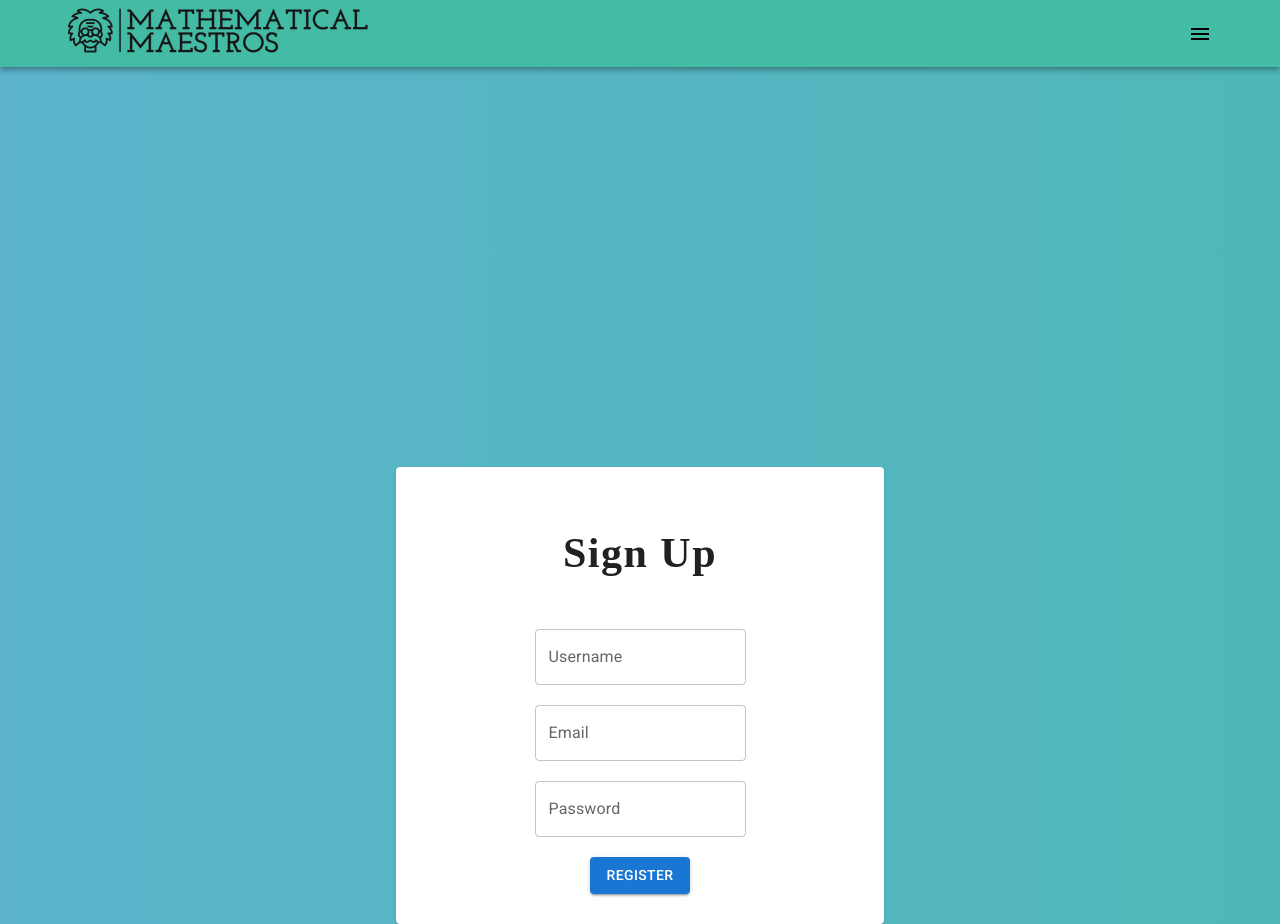
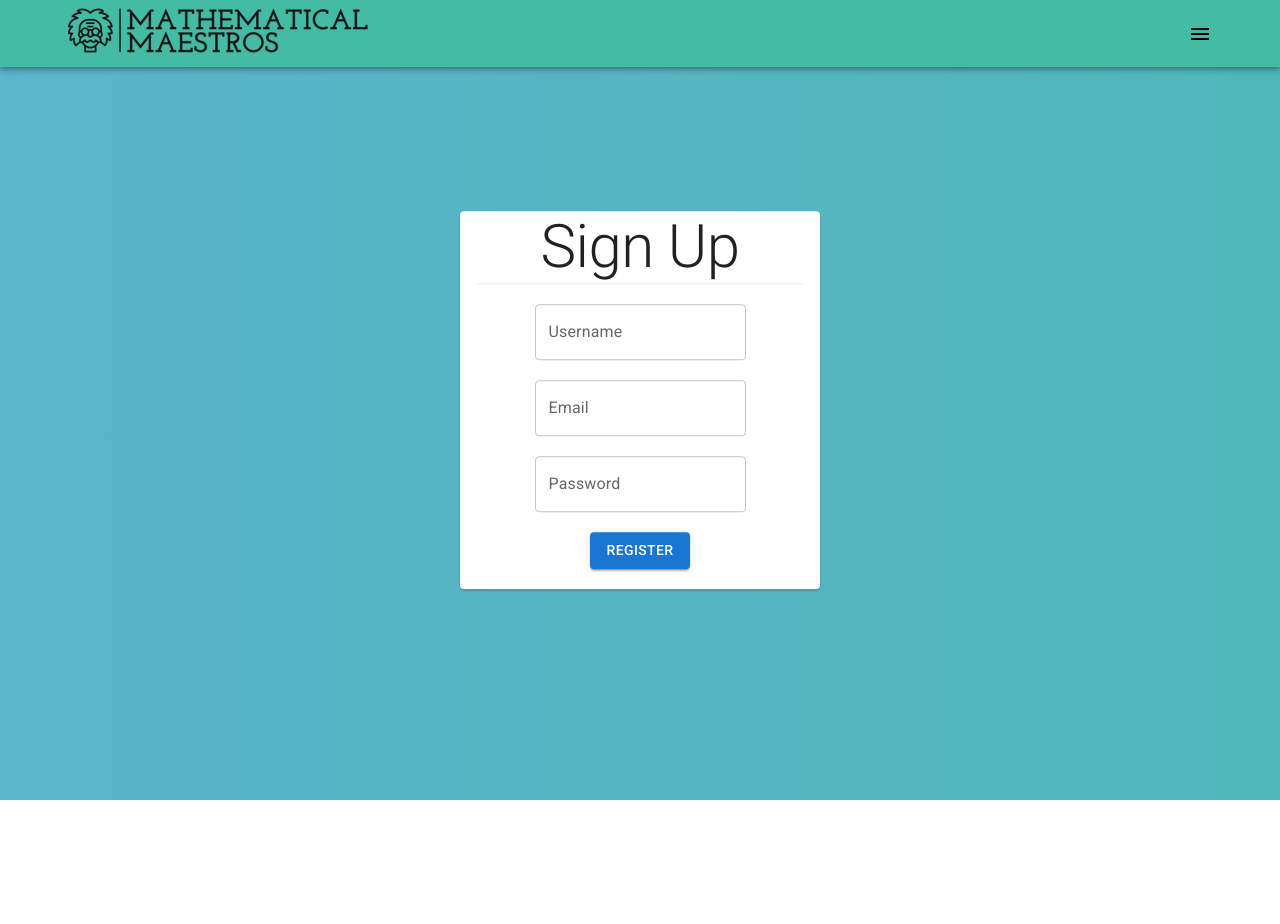
Before and after one commit to IUS-CS/Capstone-Project-Mathematical-Maestros, a React (Create React App) app in the folder react-front-end/: page /signUp in a window 1280 px wide. After the commit the page ends 800 px from the top, so only its background shows below. Built offline with nearby package versions, Linux system fonts and the light colour scheme.

Commit message:
Styling for Sign In and Sign Up pages Password forms now correctly hide password

```diff
--- a/react-front-end/src/pages/signIn.js
+++ b/react-front-end/src/pages/signIn.js
@@ -1,102 +1,124 @@
-import React from 'react';
-import { useState } from 'react'
-import { Navigate } from 'react-router-dom'
-import Card from '@mui/material/Card';
-import TextField from '@mui/material/TextField';
-import Button from '@mui/material/Button';
-import Alert from '@mui/material/Alert'
+import React from "react";
+import { useState } from "react";
+import { Navigate } from "react-router-dom";
+import Card from "@mui/material/Card";
+import Divider from "@mui/material/Divider";
+import TextField from "@mui/material/TextField";
+import Button from "@mui/material/Button";
+import Alert from "@mui/material/Alert";
+import Typography from "@mui/material/Typography";
 
 const styles = {
   card: {
-    margin: 'auto',
-    marginTop: '25rem',
-    width: '35%',
-    padding: '20px',
-    textAlign: 'center',
-  },
-  h3: {
-    fontSize: '42px',
-    fontWeight: 'bold',
-    letterSpacing: '1.5px',
-    textAlign: 'center',
+    position: "absolute",
+    left: "50%",
+    top: "50%",
+    webkitTransform: "translate(-50%, -50%)",
+    transform: "translate(-50%, -50%)",
+    textAlign: "center",
+    minWidth: "360px",
   },
   form: {
-    display: 'flex',
-    flexDirection: 'column',
-    alignItems: 'center',
+    margin: "10px",
+    display: "flex",
+    flexDirection: "column",
+    alignItems: "center",
   },
   textField: {
-    margin: '10px',
+    margin: "10px",
   },
   button: {
-    margin: '10px',
+    margin: "10px",
   },
   alert: {
-    margin: '10px',
-  }
-}
+    margin: "10px",
+  },
+};
 
 const SignIn = () => {
   const [name, setName] = useState("");
   const [password, setPassword] = useState("");
 
-  const [ redirect, setRedirect ] = useState(false);
-  const [ alert, setAlert ] = useState(false);
+  const [redirect, setRedirect] = useState(false);
+  const [failureAlert, setFailureAlert] = useState(false);
+  const [successAlert, setSuccessAlert] = useState(false);
 
-  const handleSubmit = e => {
+  const handleSubmit = (e) => {
     e.preventDefault();
     let userinfo = {
-      user_name : name,
-      password : password
-      }
+      user_name: name,
+      password: password,
+    };
 
     const requestOptions = {
       method: "POST",
       headers: { "Content-Type": "application/json" },
       body: JSON.stringify(userinfo),
-        credentials: "include"
+      credentials: "include",
     };
 
-      fetch("/users/session", requestOptions)
-      .then(response => {
-        if (response.status === 200)
-          setRedirect(true)
-        if (response.status === 401)
-          setAlert(true)
+    fetch("/api/users/session", requestOptions)
+      .then((response) => {
+        if (response.status === 200) {
+          setSuccessAlert(true);
+          setTimeout(() => {
+            setRedirect(true);
+          }, 1000);
+        }
+        if (response.status === 401) setFailureAlert(true);
       })
-      .catch(err =>{
-        console.log("error : ", err)
-      })
+      .catch((err) => {
+        console.log("error : ", err);
+      });
+  };
+
+  if (redirect) {
+    return <Navigate to="/" />;
   }
 
-    if (redirect){
   return (
-        <Navigate to='/'/>
-      )
-    }
-
-    return(
     <Card style={styles.card}>
-        <h3 style={styles.h3}>Sign In</h3>
-        { alert && <Alert severity="error" style={styles.alert}>Incorrect username or password</Alert> }
+      <Typography variant="h2" gutterBotton>
+        Sign In
+      </Typography>
+      <Divider variant="middle" light />
+      {failureAlert && (
+        <Alert severity="error" style={styles.alert}>
+          Incorrect username or password
+        </Alert>
+      )}
+      {successAlert && (
+        <Alert severity="success" style={styles.alert}>
+          Log in Successful!
+        </Alert>
+      )}
       <form style={styles.form}>
-          <TextField id="outlined-basic"
+        <TextField
+          id="outlined-basic"
           style={styles.textField}
           label="Username"
-            placeholder='Enter Username'
+          placeholder="Enter Username"
           variant="outlined"
           value={name}
           onChange={(e) => setName(e.target.value)}
         />
-          <TextField id="outlined-basic"
+        <TextField
+          id="outlined-basic"
           style={styles.textField}
-            placeholder='Enter Password'
+          placeholder="Enter Password"
           label="Password"
           variant="outlined"
+          type="password"
           value={password}
           onChange={(e) => setPassword(e.target.value)}
         />
-          <Button style={styles.button} variant="contained" color="primary" type="submit" onClick={handleSubmit}>
+        <Button
+          style={styles.button}
+          variant="contained"
+          color="primary"
+          type="submit"
+          onClick={handleSubmit}
+        >
           Login
         </Button>
       </form>
--- a/react-front-end/src/pages/signUp.js
+++ b/react-front-end/src/pages/signUp.js
@@ -1,112 +1,144 @@
-import React from 'react';
-import { useState } from 'react'
-import { Navigate } from 'react-router-dom'
-import Card from '@mui/material/Card';
-import TextField from '@mui/material/TextField';
-import Button from '@mui/material/Button';
-import Alert from '@mui/material/Alert'
+import React from "react";
+import { useState } from "react";
+import { Navigate } from "react-router-dom";
+import Card from "@mui/material/Card";
+import Divider from "@mui/material/Divider";
+import TextField from "@mui/material/TextField";
+import Button from "@mui/material/Button";
+import Alert from "@mui/material/Alert";
+import Typography from "@mui/material/Typography";
 
 const styles = {
   card: {
-    margin: 'auto',
-    marginTop: '25rem',
-    width: '35%',
-    padding: '20px',
-    textAlign: 'center',
-  },
-  h3: {
-    fontSize: '42px',
-    fontWeight: 'bold',
-    letterSpacing: '1.5px',
-    textAlign: 'center',
+    position: "absolute",
+    left: "50%",
+    top: "50%",
+    webkitTransform: "translate(-50%, -50%)",
+    transform: "translate(-50%, -50%)",
+    textAlign: "center",
+    minWidth: "360px",
   },
   form: {
-    display: 'flex',
-    flexDirection: 'column',
-    alignItems: 'center',
+    margin: "10px",
+    display: "flex",
+    flexDirection: "column",
+    alignItems: "center",
   },
   textField: {
-    margin: '10px',
+    margin: "10px",
   },
   button: {
-    margin: '10px',
+    margin: "10px",
   },
   alert: {
-    margin: '10px',
-  }
-}
+    margin: "10px",
+  },
+};
 
 const SignUp = () => {
   const [name, setName] = useState("");
   const [email, setEmail] = useState("");
   const [password, setPassword] = useState("");
 
-  const [ redirect, setRedirect ] = useState(false);
-  const [ alert, setAlert ] = useState(false);
+  const [redirect, setRedirect] = useState(false);
+  const [failureAlert, setFailureAlert] = useState(false);
+  const [successAlert, setSuccessAlert] = useState(false);
+  const [invalidAlert, setInvalidAlert] = useState(false);
 
-  const handleSubmit = e => {
+  const handleSubmit = (e) => {
     e.preventDefault();
     let userinfo = {
-      user_name : name,
-      email : email,
-      password : password
+      user_name: name,
+      email: email,
+      password: password,
     };
 
     const requestOptions = {
       method: "POST",
       headers: { "Content-Type": "application/json" },
       body: JSON.stringify(userinfo),
-        credentials: "include"
+      credentials: "include",
     };
 
-      fetch("/users", requestOptions)
-      .then(response => {
-        if (response.status === 200)
-          setRedirect(true)
-        if (response.status === 401)
-           setAlert(true)
-      })
-      .catch(err =>{
-        console.log("error : ", err)
-      })
+    if ((name === "") | (email === "") | (password === "")) {
+      setInvalidAlert(true);
+      return;
     }
 
-    if (redirect){
-      return (
-        <Navigate to='/signIn'/>
-      )
+    fetch("/api/users", requestOptions)
+      .then((response) => {
+        if (response.status === 200) setSuccessAlert(true);
+        setTimeout(() => {
+          setRedirect(true);
+        }, 1000);
+        if (response.status === 401) setFailureAlert(true);
+      })
+      .catch((err) => {
+        console.log("error : ", err);
+      });
+  };
+
+  if (redirect) {
+    return <Navigate to="/signIn" />;
   }
 
   return (
     <Card style={styles.card}>
-        <h3 style={styles.h3}>Sign Up</h3>
-        { alert && <Alert severity="error">Username already exists or email is invalid</Alert> }
+      <Typography variant="h2" gutterBotton>
+        Sign Up
+      </Typography>
+      <Divider variant="middle" light />
+      {failureAlert && (
+        <Alert severity="error" style={styles.alert}>
+          Username already exists or email is invalid.
+        </Alert>
+      )}
+      {successAlert && (
+        <Alert severity="success" style={styles.alert}>
+          Registration Successful!
+        </Alert>
+      )}
+      {invalidAlert && (
+        <Alert severity="warning" style={styles.alert}>
+          Invalid. You have not been registered.
+        </Alert>
+      )}
       <form style={styles.form}>
-          <TextField id="outlined-basic"
+        <TextField
+          id="outlined-basic"
           style={styles.textField}
           label="Username"
-            placeholder='Enter Username'
+          placeholder="Enter Username"
           variant="outlined"
           value={name}
           onChange={(e) => setName(e.target.value)}
         />
-          <TextField id="outlined-basic"
+        <TextField
+          id="outlined-basic"
           style={styles.textField}
           label="Email"
-            placeholder='Enter Email'
+          placeholder="Enter Email"
           variant="outlined"
           value={email}
           onChange={(e) => setEmail(e.target.value)}
         />
-          <TextField id="outlined-basic"
+        <TextField
+          id="outlined-basic"
           style={styles.textField}
-            placeholder='Enter Password'
+          placeholder="Enter Password"
           label="Password"
           variant="outlined"
+          type="password"
           value={password}
           onChange={(e) => setPassword(e.target.value)}
         />
-          <Button style={styles.button} variant="contained" color="primary" type="submit" onClick={handleSubmit}>
+        <Button
+          style={styles.button}
+          variant="contained"
+          color="primary"
+          type="submit"
+          onClick={handleSubmit}
+        >
           Register
         </Button>
       </form>
```
Lines whose indentation alone changed are shown as unchanged.
